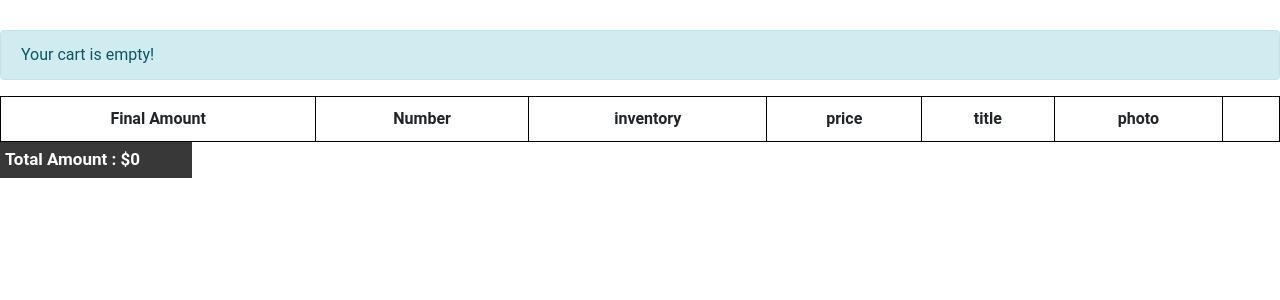
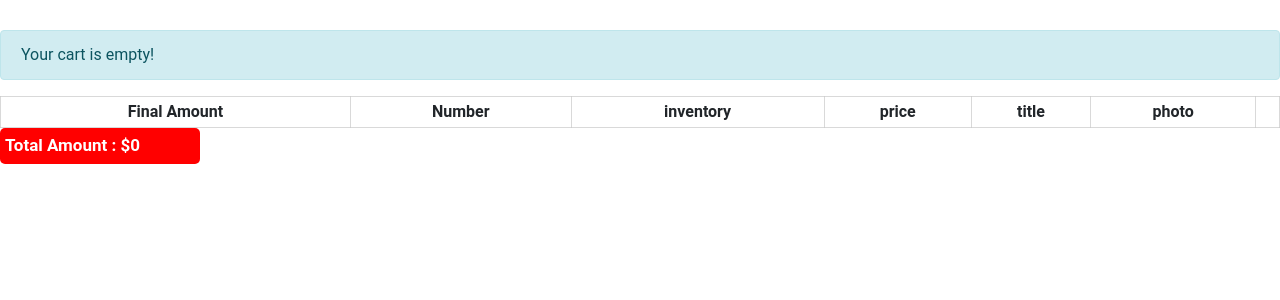
Before and after one commit to zareisajad/online-shop-flask, a Flask app: page /cart in a window 1280 px wide. Shown: the part 116-416 px from the top of the page. Run offline with Flask 2, Linux system fonts and the light colour scheme; data that the repository does not hold is empty; some libraries are stand-ins or nearby versions.

Commit message:
change cart table style

```diff
--- a/app/static/main.css
+++ b/app/static/main.css
@@ -1,9 +1,11 @@
 * {box-sizing: border-box;}
-table {width: 100%;}
+table {
+  width: 100%;
+}
 th, td {
-    padding: 10px;
+    padding: 3px;
     text-align: center;
-    border: 1px solid black;
+    border: 1px solid rgba(202, 202, 202, 0.705);
     border-collapse: collapse;
 }
 .card {
@@ -52,9 +54,10 @@ th, td {
     list-style:none;
 }
 .total_amount {
-    background-color: #383838;
+    background-color: #ff0000;
     color: rgb(255, 255, 255);
-    width: 15%;
+    width: 200px;
+    border-radius: 5px;
 }
 .total_amount_text {
     font-size: 17px;
```
